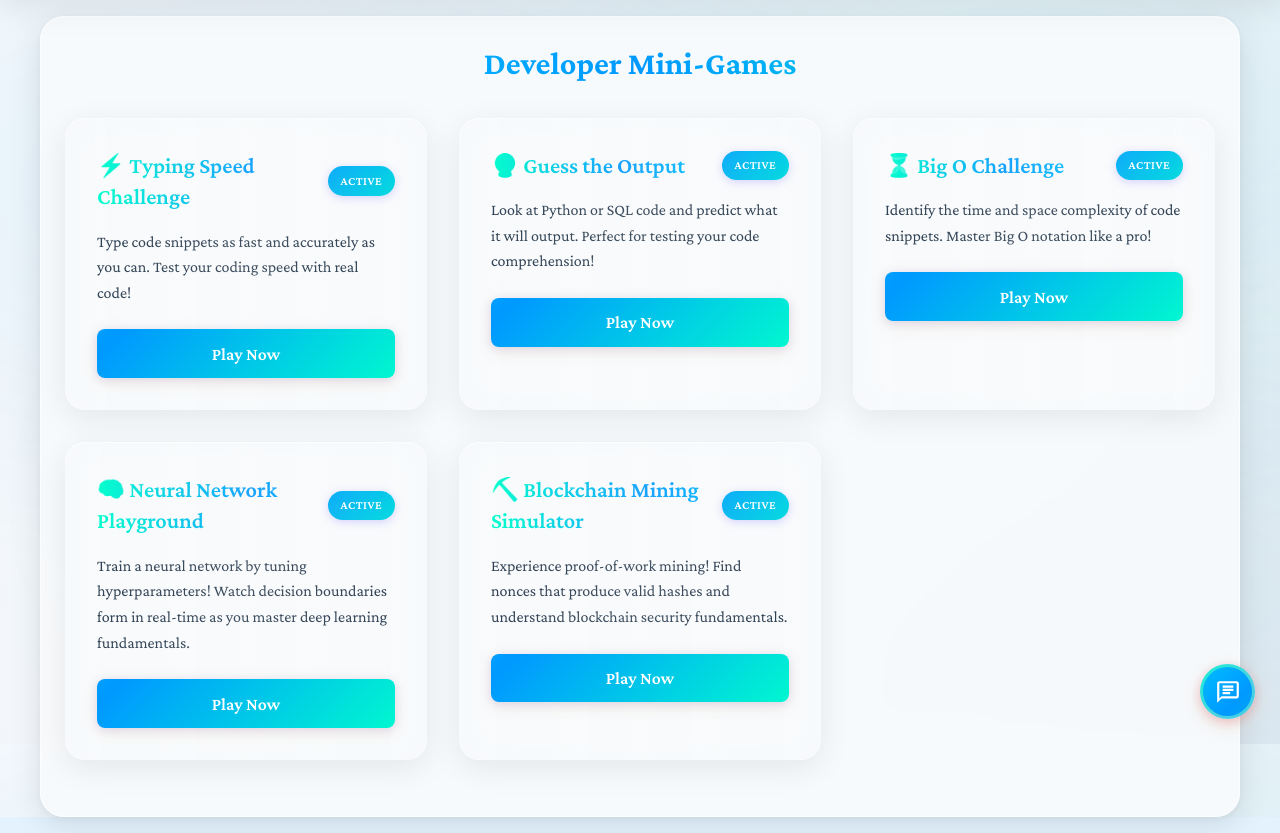
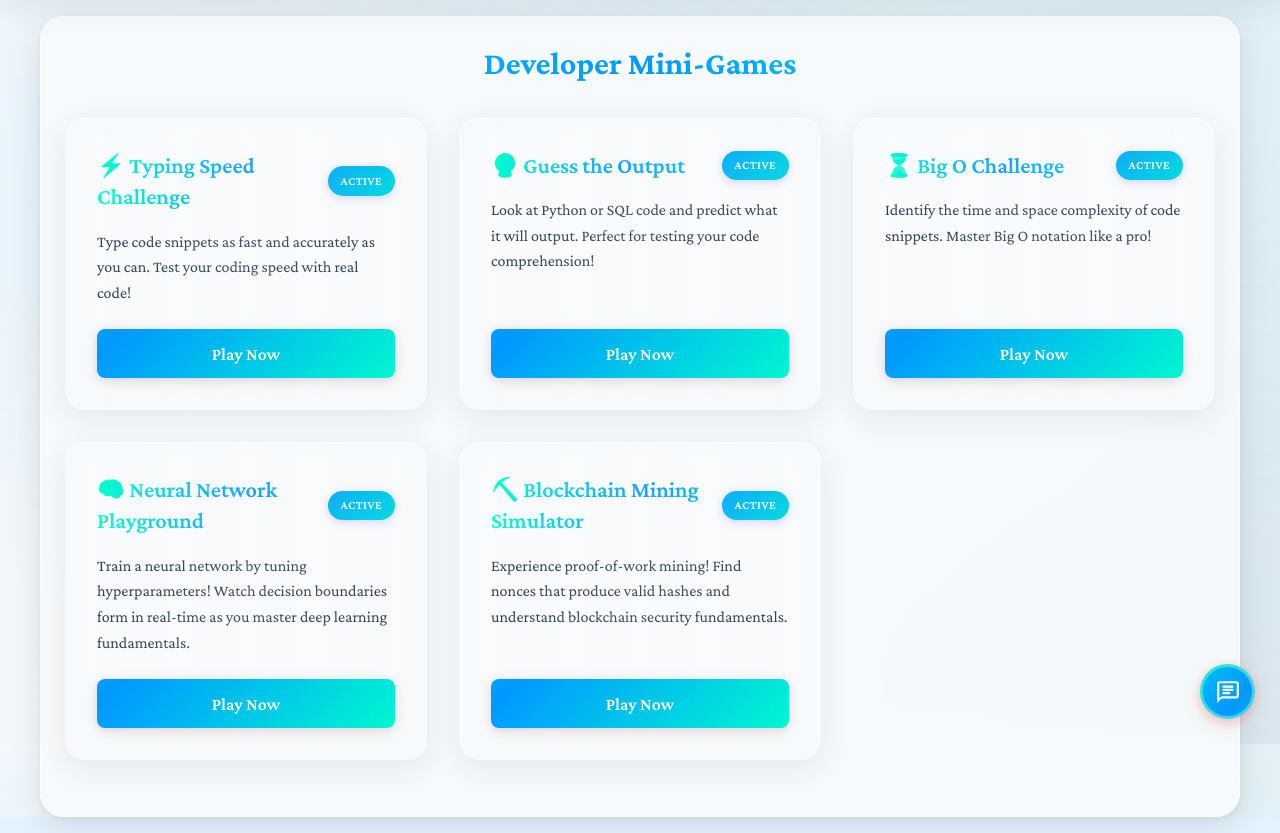
Before and after one commit to JosefinHao/josefinhao-website, a Flask app: page /games in a window 1280 px wide. Shown: the part 56-889 px from the top of the page. Run offline with Flask 3, Linux system fonts and the light colour scheme.

Commit message:
Align Play Now buttons to bottom of all game cards
Added flexbox layout to game cards to ensure consistent alignment:
- Made .game-card a flex container with column direction
- Added margin-top: auto to .game-launch-btn to push it to bottom

This ensures all game cards have their "Play Now" buttons aligned
at the same position regardless of description length, creating
a cleaner, more uniform appearance on the Games page.

```diff
--- a/static/css/style.css
+++ b/static/css/style.css
@@ -1505,6 +1505,9 @@ p {
     transition: all 0.4s ease;
     position: relative;
     overflow: hidden;
+    /* Flexbox to push button to bottom */
+    display: flex;
+    flex-direction: column;
 }
 
 .game-card::before {
@@ -1625,6 +1628,8 @@ p {
         0 2px 8px rgba(124, 110, 255, 0.2);
     position: relative;
     overflow: hidden;
+    /* Push button to bottom of flex container */
+    margin-top: auto;
 }
 
 .game-launch-btn::before {
```
